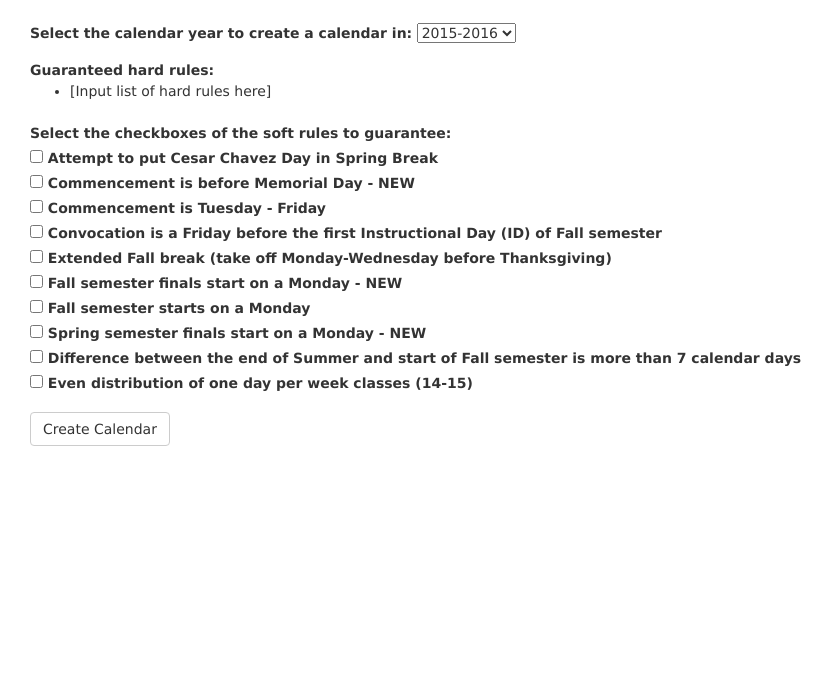
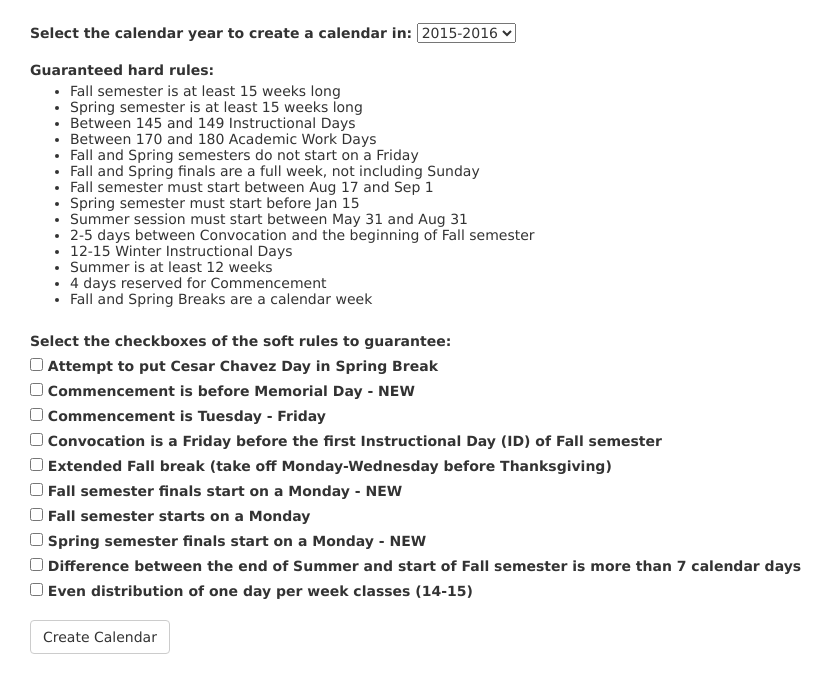
Before and after one commit to akobata/akobata.github.io, a website: page index.html in a window 1280 px wide. Shown: the part 93-786 px from the top of the page, without its empty margins (0-834 px from the left). Drawn offline with Linux system fonts and the light colour scheme; files that its build step writes are made by us from their sources.

Commit message:
Added hard rules
Added the list of hard rules to be displayed, and fixed the incorrect
year showing on the calendar

```diff
--- a/data-structure-controller.js
+++ b/data-structure-controller.js
@@ -10,6 +10,7 @@
         vm.gui = null;
         vm.calRowSplit = [];
         vm.totalCalSplit = [];
+        vm.twoCalendarsArr = [];
         vm.year = null;
         vm.typesOfDays = ["ACAD", "INST", "CONV", "COMM", "FINL", "HOLI", "WKND", "FILL", "OPEN", "UNK"];
 		vm.dayTypes = {
@@ -36,6 +37,7 @@
             var counter = 0;
             vm.calRowSplit = [];
             vm.totalCalSplit = [];
+            vm.twoCalendarsArr = [];
             for(var month in vm.gui.guiTree){
 //            	console.log(vm.gui.guiTree[month]);
 				console.log(month);
@@ -53,6 +55,10 @@
             vm.totalCalSplit.push(vm.calRowSplit);
             console.log('Done with splitting:');
             console.log(vm.totalCalSplit);
+            vm.twoCalendarsArr.push(vm.totalCalSplit);
+            vm.twoCalendarsArr.push(vm.totalCalSplit);
+            console.log('Added the two arrays:');
+            console.log(vm.twoCalendarsArr);
         };
 
 //        var fallStart = vm.gui.candidateEntryData.previousYearEnd;
--- a/index.html
+++ b/index.html
@@ -10,6 +10,7 @@
     <script src='libs/checklist-model.js'></script>
     <link rel="stylesheet" href="bootstrap/css/bootstrap.css"/>
     <link rel="stylesheet" href="style.css"/>
+    <!--<script src='libs/ui-bootstrap-0.14.3.min.js'></script>-->
     <script src="app.js"></script>
     <!--The following two scripts are supposed to be equivalent to the initData.js-->
     <!--Currently, data-structure-controller makes initData into an angular controller-->
@@ -30,12 +31,6 @@
     <div>
         <!-- do I need to have the form? -->
         <form class="form-horizontal">
-            <!--<div class="form-group">-->
-                <!--<label>Guaranteed hard rules:</label>-->
-                <!--<ul>-->
-                    <!--<li>[Input list of hard rules here]</li>-->
-                <!--</ul>-->
-            <!--</div>-->
             <br/>
             <label>Select the calendar year to create a calendar in:</label>
             <select ng-model="cal.year">
@@ -49,7 +44,7 @@
             </select><br/><br/>
             <label>Guaranteed hard rules:</label>
             <ul>
-                <li>[Input list of hard rules here]</li>
+                <li ng-repeat="rule in cal.hardRules">{{rule}}</li>
             </ul><br/>
             <label>Select the checkboxes of the soft rules to guarantee:</label>
             <label class="checkbox-list" ng-repeat="(key,value) in cal.softRules">
@@ -61,16 +56,6 @@
     <!--<button type="button" class="btn btn-default" ng-click="cal.finished()">Create Calendar</button><br/><br/>-->
 
     <div>
-        <!--<div ng-show="cal.showSelections">-->
-        <!-- COMMENT THIS LABEL + DIV OUT -->
-        <!--<label>Selections made:</label>-->
-        <!--<div ng-repeat="selection in cal.selections.rules">-->
-            <!--{{selection}}-->
-        <!--</div><br/><br/>-->
-
-
-
-
         <!-- This section attempts to use the dataService -->
         <!--<div>-->
             <!--<select ng-model="cal.year" ng-change="cal.constructCalendar(cal.year)">-->
@@ -120,10 +105,6 @@
         <!--</div>-->
 
 
-
-
-
-
         <!-- This Calendar section uses data-structure-controller.js -->
         <div ng-controller="dataCtrl as data">
 
@@ -141,6 +122,7 @@
                     </tbody>
                 </table><br/>
 
+                <!-- The following is to display what the ng-repeats will be getting -->
                 <!--<div ng-repeat="month in data.gui.guiTree">-->
                     <!--1 - {{month}}-->
                     <!--<div ng-repeat="week in month.weekSet">-->
@@ -156,7 +138,7 @@
                     <div class="col-sm-3" ng-repeat="month in row">
                         <table cellpadding="1" cellspacing="1" border="1" width="250">
                             <thead>
-                            <th colspan="7">{{month.monthName}} {{data.year}}</th>
+                            <th colspan="7">{{month.monthName}} {{month.yearNumber}}</th>
                             <!--{{month.weekSet.daySet.year}}-->
                             </thead>
                             <tbody>
@@ -178,9 +160,57 @@
                     </div>
                 </div>
 
-                <!--<br/><br/>-->
+
+                <!-- The following is to get the collapsible panels working -->
+                <!--<script type="text/ng-template" id="accordion.html">-->
+                    <!--<div class="panel {{panelClass || 'panel-default'}}">-->
+                        <!--<div class="panel-heading">-->
+                            <!--<h4 class="panel-title" style="color:#fa39c3">-->
+                                <!--<a href tabindex="0" class="accordion-toggle" ng-click="toggleOpen()" uib-accordion-transclude="heading"><span-->
+                                        <!--ng-class="{'text-muted': isDisabled}">{{heading}}</span></a>-->
+                            <!--</h4>-->
+                        <!--</div>-->
+                        <!--<div class="panel-collapse collapse" uib-collapse="!isOpen">-->
+                            <!--<div class="panel-body" style="text-align: right" ng-transclude></div>-->
+                        <!--</div>-->
+                    <!--</div>-->
+                <!--</script>-->
+
+                <!--<accordion>-->
+
+                    <!--<accordion-group ng-repeat="option in data.twoCalendarsArr">-->
+                        <!--<accordion-heading>Option</accordion-heading>-->
+                        <!--<div class="row" ng-repeat="row in data.totalCalSplit">-->
+                            <!--<div class="col-sm-3" ng-repeat="month in row">-->
+                                <!--<table cellpadding="1" cellspacing="1" border="1" width="250">-->
+                                    <!--<thead>-->
+                                    <!--<th colspan="7">{{month.monthName}} {{month.yearNumber}}</th>-->
+                                    <!--&lt;!&ndash;{{month.weekSet.daySet.year}}&ndash;&gt;-->
+                                    <!--</thead>-->
+                                    <!--<tbody>-->
+                                    <!--<tr>-->
+                                        <!--<th>Sun</th>-->
+                                        <!--<th>Mon</th>-->
+                                        <!--<th>Tue</th>-->
+                                        <!--<th>Wed</th>-->
+                                        <!--<th>Thu</th>-->
+                                        <!--<th>Fri</th>-->
+                                        <!--<th>Sat</th>-->
+                                    <!--</tr>-->
+                                    <!--<tr ng-repeat="week in month.weekSet">-->
+                                        <!--<td ng-repeat="day in week.daySet" ng-class="day.type"><label ng-show="day.dayNumber != 0">{{day.dayNumber}}</label></td>-->
+                                    <!--</tr>-->
+                                    <!--</tbody>-->
+                                    <!--<tfooter></tfooter>-->
+                                <!--</table><br/>-->
+                            <!--</div>-->
+                        <!--</div>-->
+                    <!--</accordion-group>-->
+
+                <!--</accordion>-->
 
 
+                <!-- The following is to display all months in order vertically -->
                 <!--<div ng-repeat="month in data.gui.guiTree">-->
                     <!--&lt;!&ndash;<table class="table table-bordered">&ndash;&gt;-->
                     <!--<table cellpadding="1" cellspacing="1" border="1" width="300">-->
--- a/main-controller.js
+++ b/main-controller.js
@@ -34,6 +34,23 @@
             commencementBeforeMemorial: 'Commencement is before Memorial Day - NEW'
         };
 
+        vm.hardRules = [
+            "Fall semester is at least 15 weeks long",
+            "Spring semester is at least 15 weeks long",
+            "Between 145 and 149 Instructional Days",
+            "Between 170 and 180 Academic Work Days",
+            "Fall and Spring semesters do not start on a Friday",
+            "Fall and Spring finals are a full week, not including Sunday",
+            "Fall semester must start between Aug 17 and Sep 1",
+            "Spring semester must start before Jan 15",
+            "Summer session must start between May 31 and Aug 31",
+            "2-5 days between Convocation and the beginning of Fall semester",
+            "12-15 Winter Instructional Days",
+            "Summer is at least 12 weeks",
+            "4 days reserved for Commencement",
+            "Fall and Spring Breaks are a calendar week"
+        ];
+
         vm.rulesContainCtrlId = function() {
             for(var i in vm.selections.rules){
                 //console.log(vm.selections.rules[i]);
```
